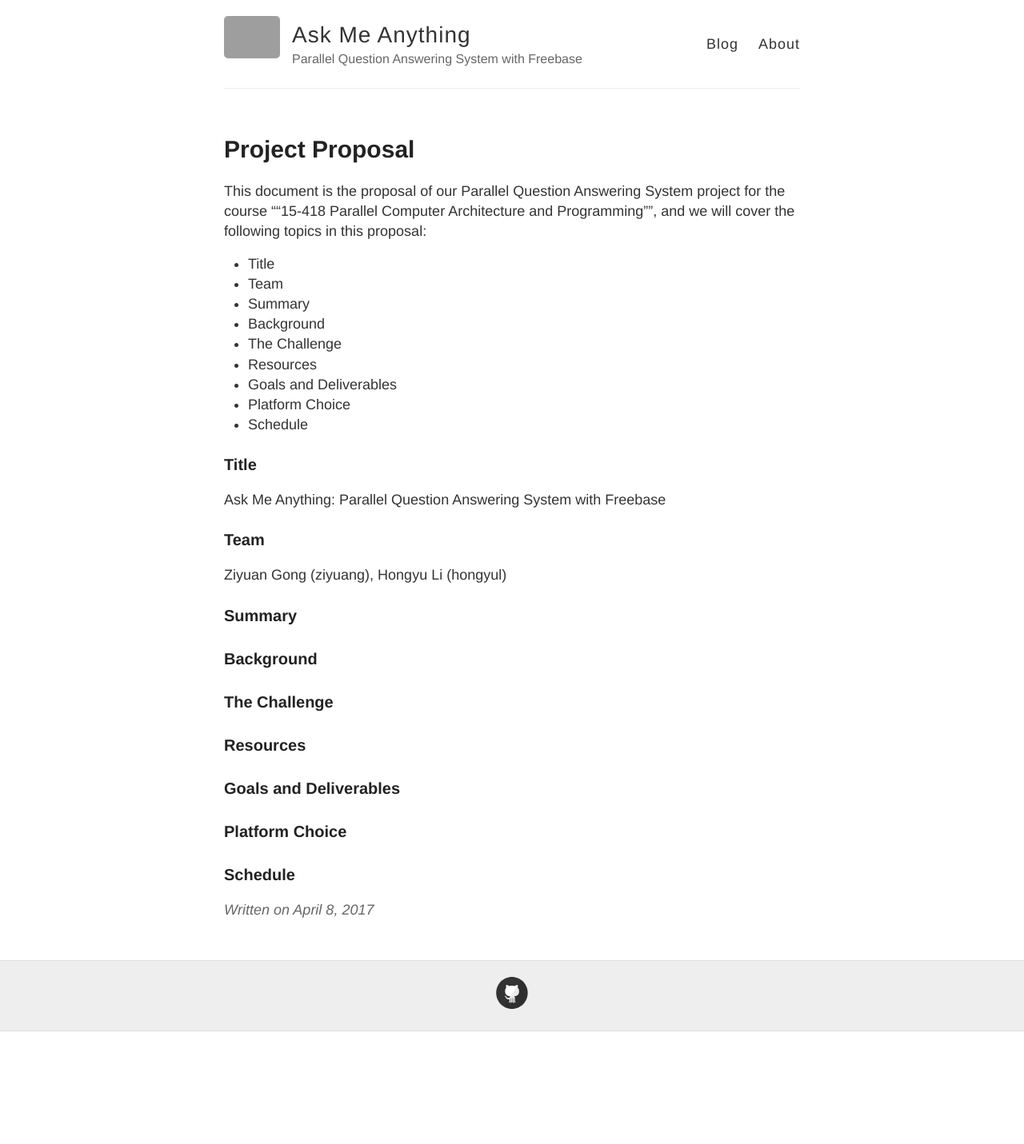
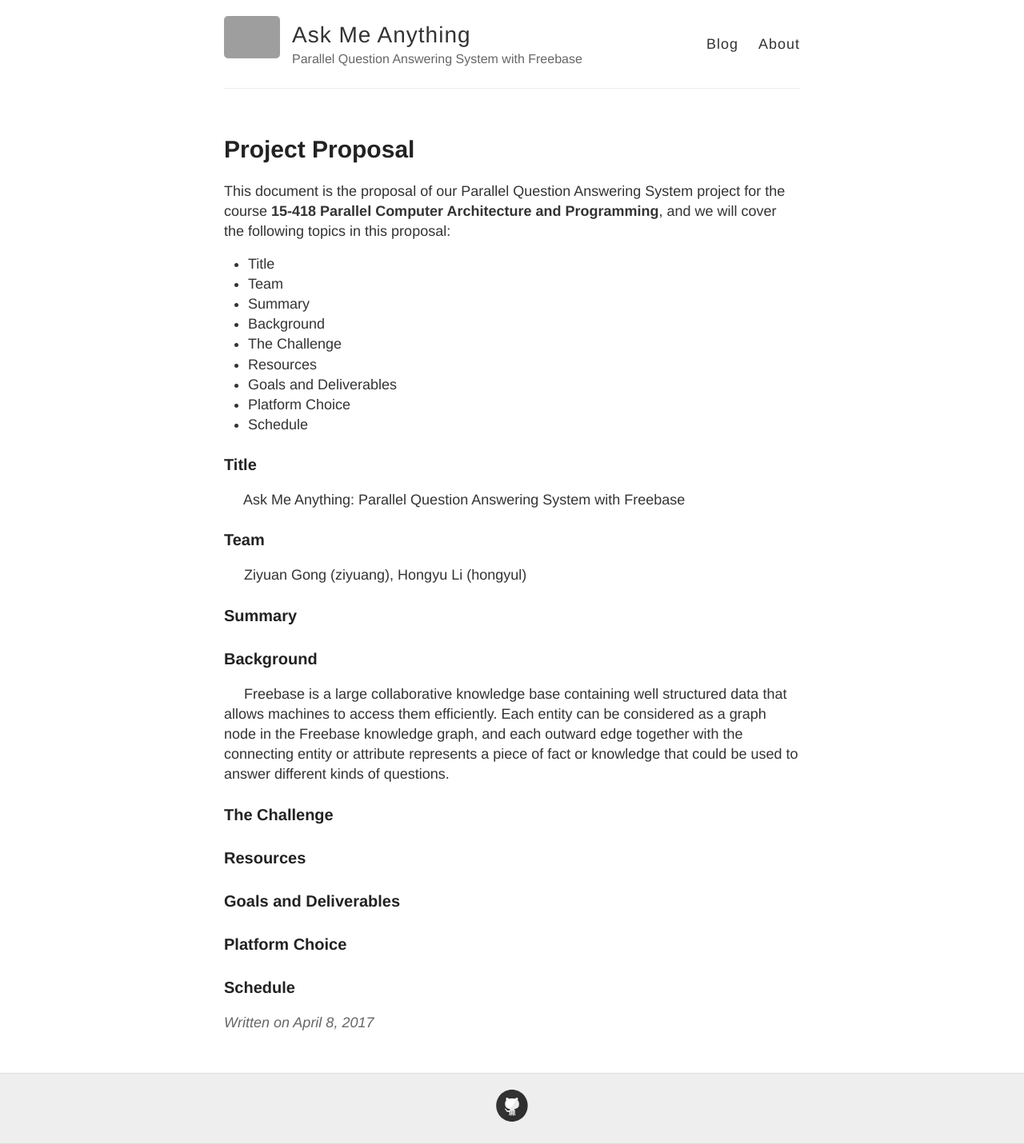
Before and after one commit to xiaozhuyfk/parallel, a Jekyll site: the page built from docs/_posts/2017-4-8-Project-Proposal.md, in a window 1280 px wide. Shown: the whole page at 80% size. Built offline with Jekyll 4.4.1, drawn with Linux system fonts in a browser that asks for light colours; before the commit the page ends 1290 px from its top, so only the background shows below that; grey boxes are pictures that could not be loaded.

Commit message:
Update 2017-4-8-Project-Proposal.md

```diff
--- a/docs/_posts/2017-4-8-Project-Proposal.md
+++ b/docs/_posts/2017-4-8-Project-Proposal.md
@@ -3,7 +3,7 @@
 title: Project Proposal
 ---
 
-This document is the proposal of our Parallel Question Answering System project for the course ""15-418 Parallel Computer Architecture and Programming"", and we will cover the following topics in this proposal:
+This document is the proposal of our Parallel Question Answering System project for the course **15-418 Parallel Computer Architecture and Programming**, and we will cover the following topics in this proposal:
 * Title
 * Team
 * Summary
@@ -15,22 +15,30 @@
 * Schedule
 
 ### Title
-Ask Me Anything: Parallel Question Answering System with Freebase
+&nbsp;&nbsp;&nbsp;&nbsp; Ask Me Anything: Parallel Question Answering System with Freebase
+
 
 ### Team
-Ziyuan Gong (ziyuang), Hongyu Li (hongyul)
+&nbsp;&nbsp;&nbsp;&nbsp; Ziyuan Gong (ziyuang), Hongyu Li (hongyul)
+
 
 ### Summary
 
 
 ### Background
+&nbsp;&nbsp;&nbsp;&nbsp; Freebase is a large collaborative knowledge base containing well structured data that allows machines to access them efficiently. Each entity can be considered as a graph node in the Freebase knowledge graph, and each outward edge together with the connecting entity or attribute represents a piece of fact or knowledge that could be used to answer different kinds of questions.
+
 
 ### The Challenge
 
+
 ### Resources
+
 
 ### Goals and Deliverables
 
+
 ### Platform Choice
 
+
 ### Schedule
```
